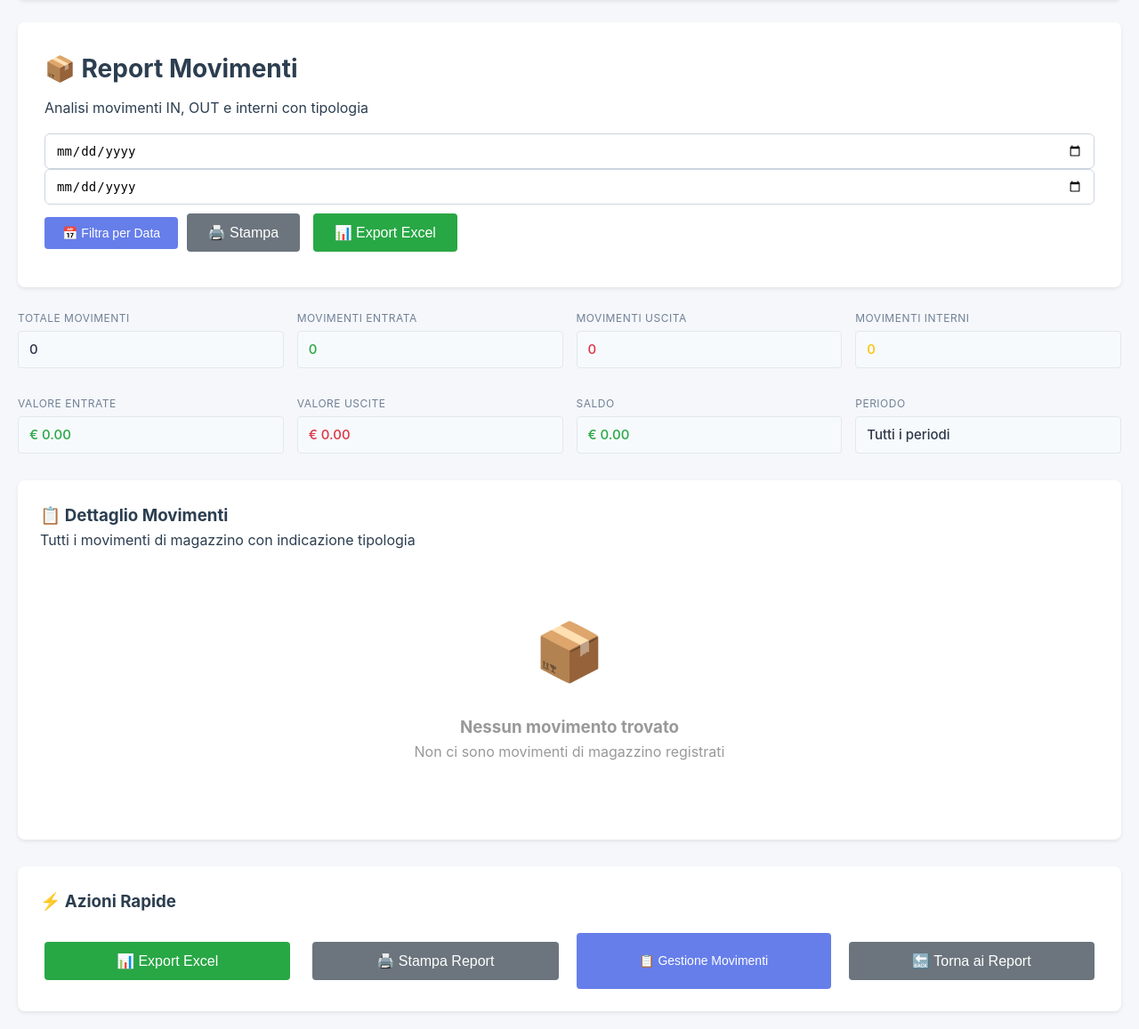
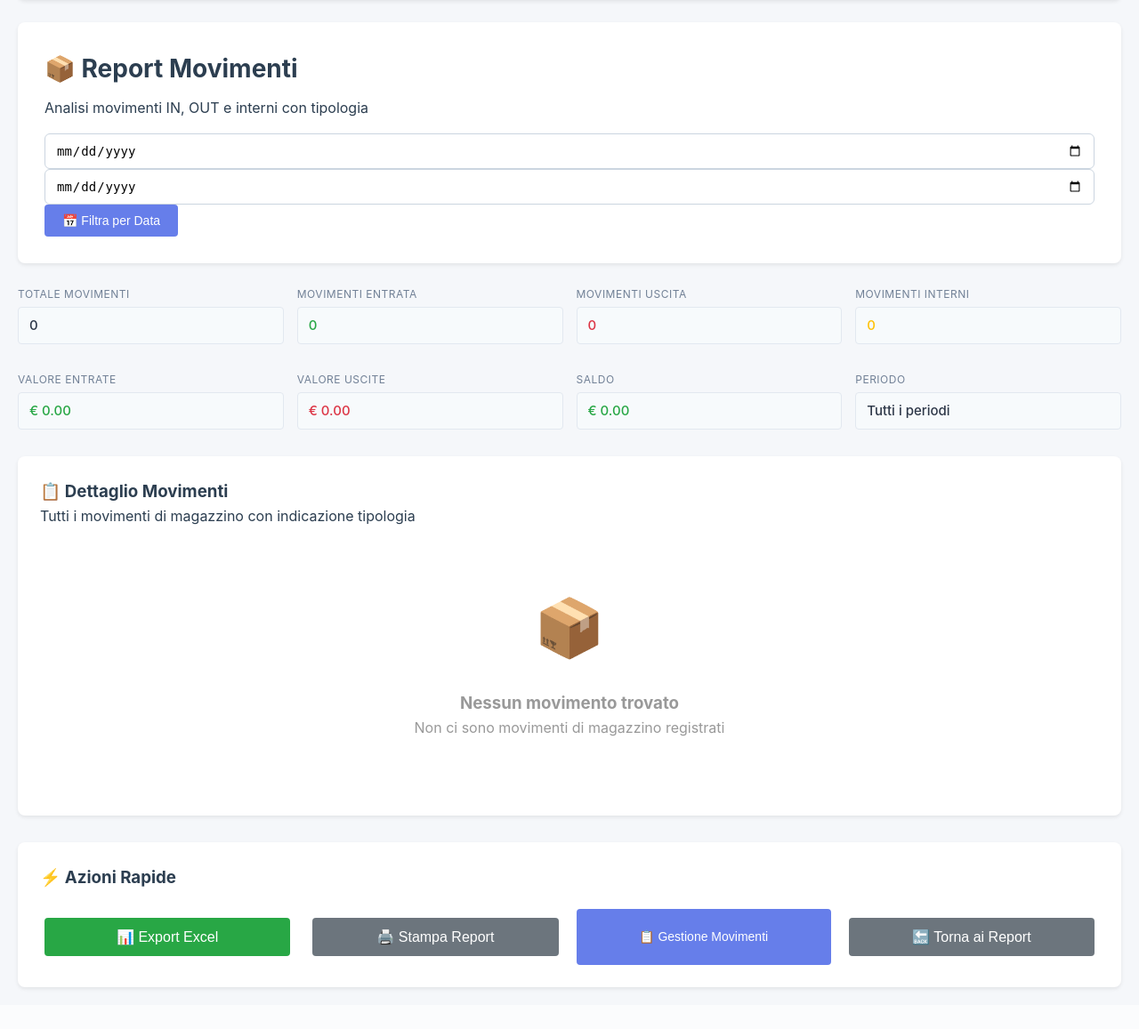
Before and after one commit to acgclimaservice/cruscotto, a Flask app: page /reports/movimenti in a window 1280 px wide. Shown: the part 79-1236 px from the top of the page at 89% size. After the commit the page ends 1192 px from the top, so only its background shows below. Run offline with Flask 3, Linux system fonts and the light colour scheme.

Commit message:
Fix Bug #9: Remove duplicate export Excel buttons in report movements section
- Removed duplicate "Stampa" and "Export Excel" buttons after "Filtra per Data"
- Kept only buttons in "Azioni Rapide" section as requested
- Cleaner UI with single set of action buttons

🤖 Generated with [Claude Code](https://claude.ai/code)

Co-Authored-By: Claude <noreply@anthropic.com>

```diff
--- a/templates/report_movimenti.html
+++ b/templates/report_movimenti.html
@@ -23,8 +23,6 @@
                 <input type="date" name="data_da" value="{{ data_da or '' }}" placeholder="Da">
                 <input type="date" name="data_a" value="{{ data_a or '' }}" placeholder="A">
                 <button type="submit" class="btn">📅 Filtra per Data</button>
-                <button onclick="window.print()" class="btn btn-secondary">🖨️ Stampa</button>
-                <button onclick="exportMovimenti()" class="btn btn-success">📊 Export Excel</button>
             </form>
         </div>
 
--- a/version.txt
+++ b/version.txt
@@ -1 +1 @@
-v5.04
+v5.05
```
Also changed, not shown: .claude/settings.local.json.
